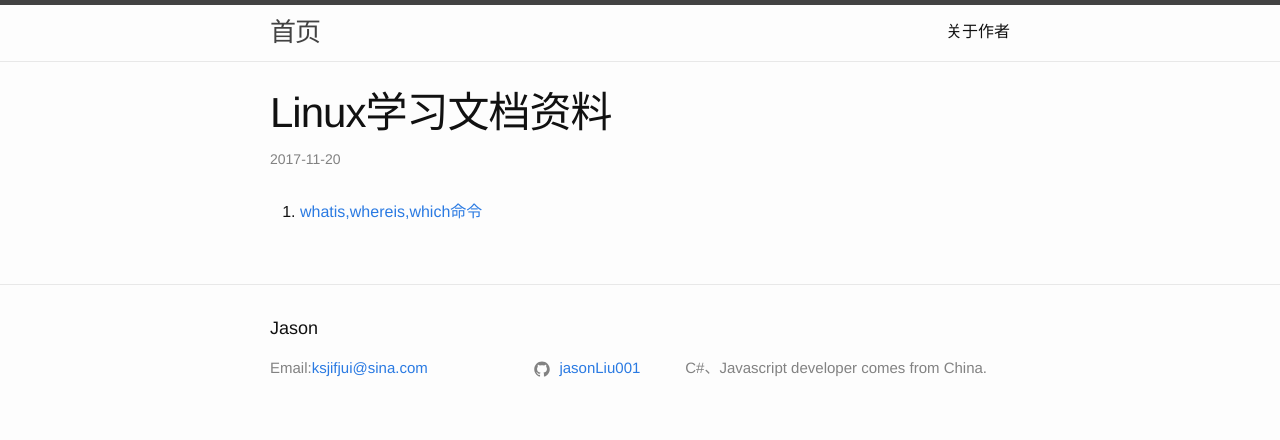
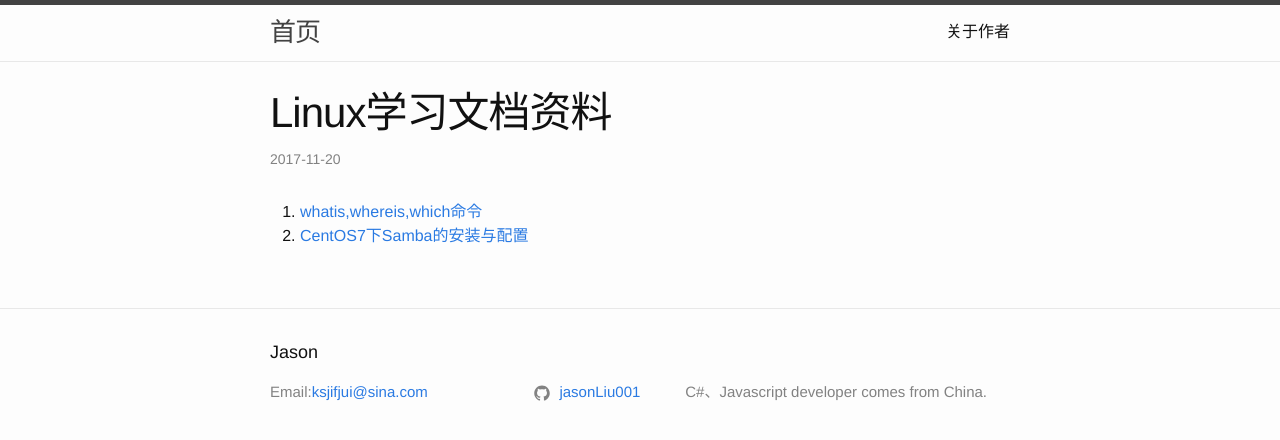
Before and after one commit to jasonLiu001/jasonLiu001.github.io, a Jekyll site: the page built from _posts/2017-11-20-linux学习文档.md, in a window 1280 px wide. Shown: the top 440 px of the page. Built offline with Jekyll 4.4.1, drawn with Linux system fonts in a browser that asks for light colours.

Commit message:
Update 2017-11-20-linux学习文档.md

```diff
--- a/_posts/2017-11-20-linux学习文档.md
+++ b/_posts/2017-11-20-linux学习文档.md
@@ -5,3 +5,4 @@ date:   2017-11-20 12:42:13 +0800
 ---
 
 1. [whatis,whereis,which命令](http://www.thegeekstuff.com/2013/04/linux-which-whatis-whereis/)
+2. [CentOS7下Samba的安装与配置 ](http://wangzhijian.blog.51cto.com/6427016/1698879)
```
